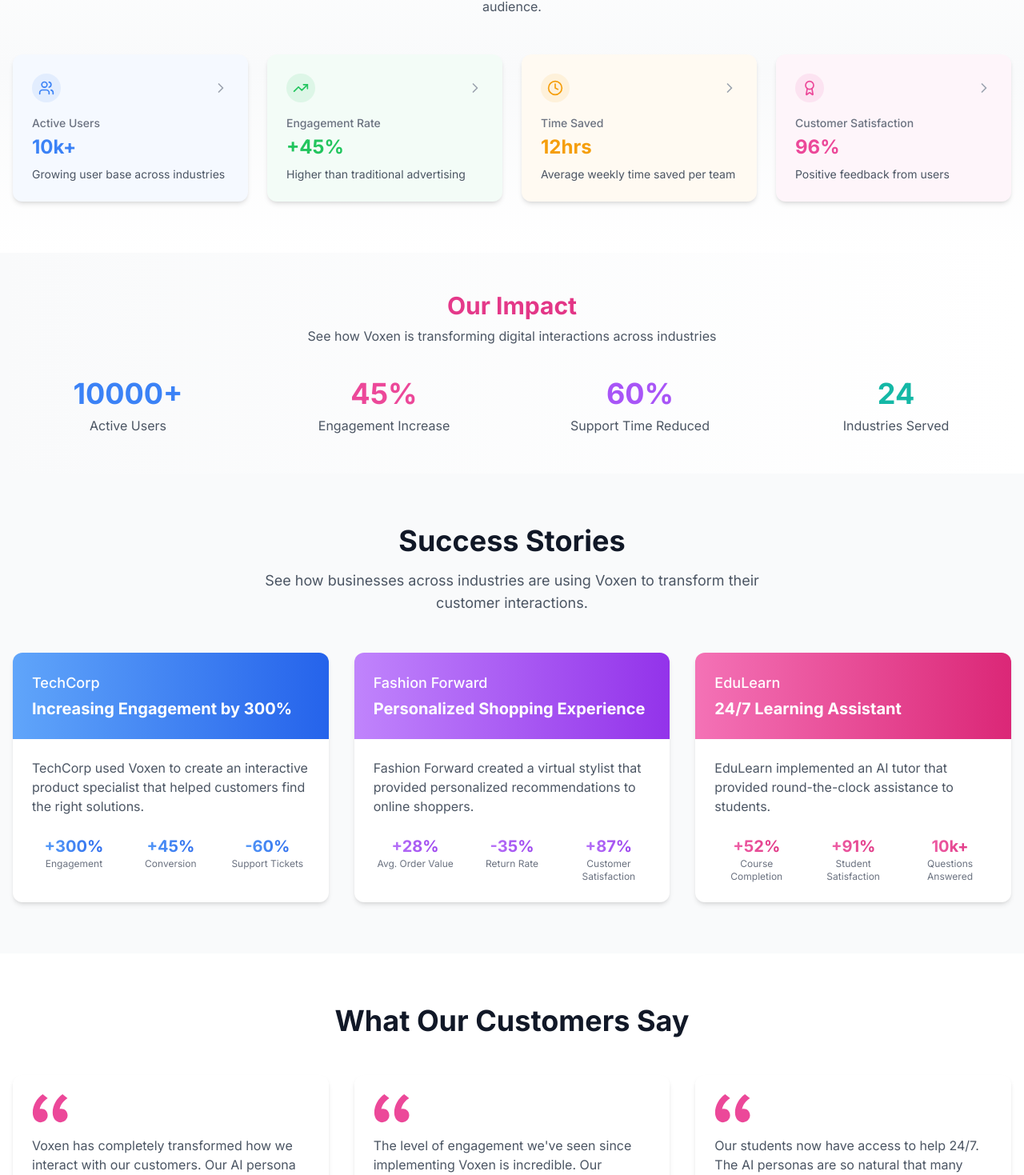
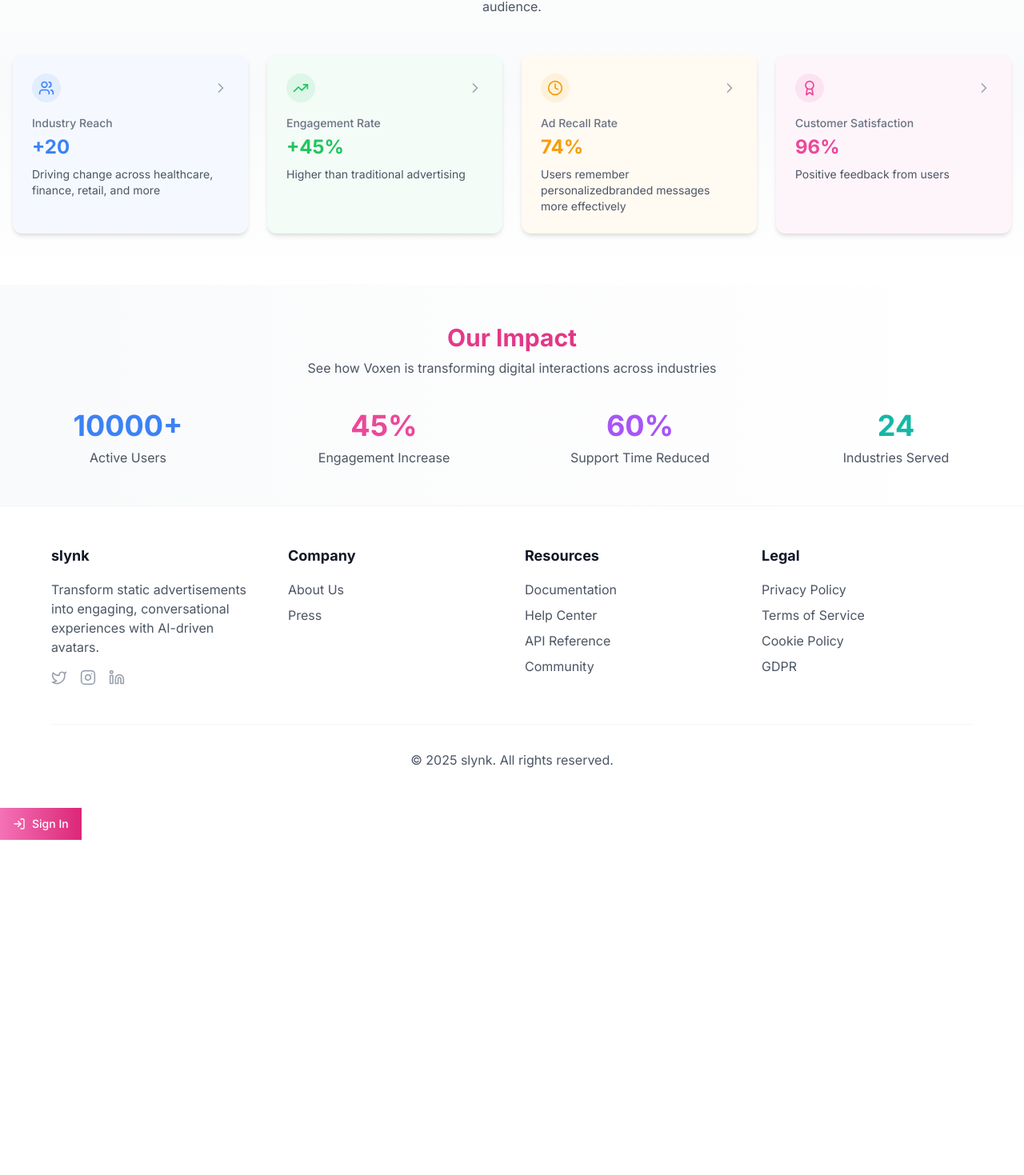
Before and after one commit to zhan4808/slynk, a Next.js app in the folder slynkwebsite/: page /customers in a window 1280 px wide. Shown: the part 1328-2797 px from the top of the page at 80% size. After the commit the page ends 2378 px from the top, so only its background shows below. Built offline with nearby package versions, Linux system fonts and the light colour scheme.

Commit message:
content changes on home + customers

```diff
--- a/slynkwebsite/app/customers/page.tsx
+++ b/slynkwebsite/app/customers/page.tsx
@@ -12,6 +12,7 @@ import { PersistentSignInButton } from "@/components/persistent-sign-in-button"
 import { AnimatedGradientBackground } from "@/components/animated-gradient-background"
 import { ScrollingInfographic } from "@/components/scrolling-infographic"
 import { AnimatedStats } from "@/components/animated-stats"
+import Link from "next/link"
 
 export default function CustomersPage() {
   const [showNavbar, setShowNavbar] = useState(false)
@@ -42,10 +43,10 @@ export default function CustomersPage() {
       <AnimatedStats />
 
       {/* Case Studies */}
-      <CaseStudiesSection />
+      {/*<CaseStudiesSection />*/}
 
       {/* Testimonials */}
-      <TestimonialsSection />
+      {/*<TestimonialsSection />*/}
 
       <Footer />
       <PersistentSignInButton onSignInClick={() => setIsSignInOpen(true)} />
@@ -77,11 +78,12 @@ function HeroSection() {
             Transform Your <span className="text-pink-500">Customer Experience</span>
           </h1>
           <p className="mx-auto mb-10 max-w-2xl text-xl text-gray-600">
-            See how businesses are using Voxen to create meaningful connections with their audience through AI-powered
+            See how businesses are using slynk to create meaningful connections with their audience through AI-powered
             virtual spokespersons.
           </p>
 
           <div className="flex flex-wrap justify-center gap-4">
+            <Link href="/create">
               <motion.div
                 whileHover={{ scale: 1.05 }}
                 whileTap={{ scale: 0.95 }}
@@ -90,6 +92,7 @@ function HeroSection() {
                 Get Started
                 <ArrowRight size={16} />
               </motion.div>
+            </Link>
           </div>
         </motion.div>
       </div>
@@ -180,7 +183,12 @@ function ProcessSection() {
   )
 }
 
-function ProcessStep({ step, index, inView, isLast }) {
+function ProcessStep({ step, index, inView, isLast }: {
+  step: any;
+  index: number;
+  inView: boolean;
+  isLast: boolean;
+}) {
   const isEven = index % 2 === 0
   const delay = 0.2 + index * 0.2
 
@@ -226,7 +234,7 @@ function ProcessStep({ step, index, inView, isLast }) {
     </div>
   )
 }
-
+{/*
 function CaseStudiesSection() {
   const [ref, inView] = useInView({
     triggerOnce: true,
@@ -238,36 +246,13 @@ function CaseStudiesSection() {
       company: "TechCorp",
       title: "Increasing Engagement by 300%",
       description:
-        "TechCorp used Voxen to create an interactive product specialist that helped customers find the right solutions.",
+        "TechCorp used slynk to create an interactive product specialist that helped customers find the right solutions.",
       stats: [
         { label: "Engagement", value: "+300%" },
         { label: "Conversion", value: "+45%" },
         { label: "Support Tickets", value: "-60%" },
       ],
       gradient: "from-blue-400 to-blue-600",
-    },
-    {
-      company: "Fashion Forward",
-      title: "Personalized Shopping Experience",
-      description:
-        "Fashion Forward created a virtual stylist that provided personalized recommendations to online shoppers.",
-      stats: [
-        { label: "Avg. Order Value", value: "+28%" },
-        { label: "Return Rate", value: "-35%" },
-        { label: "Customer Satisfaction", value: "+87%" },
-      ],
-      gradient: "from-purple-400 to-purple-600",
-    },
-    {
-      company: "EduLearn",
-      title: "24/7 Learning Assistant",
-      description: "EduLearn implemented an AI tutor that provided round-the-clock assistance to students.",
-      stats: [
-        { label: "Course Completion", value: "+52%" },
-        { label: "Student Satisfaction", value: "+91%" },
-        { label: "Questions Answered", value: "10k+" },
-      ],
-      gradient: "from-pink-400 to-pink-600",
     },
   ]
 
@@ -309,7 +294,7 @@ function CaseStudiesSection() {
               <div className="p-6">
                 <p className="mb-6 text-gray-600">{study.description}</p>
                 <div className="grid grid-cols-3 gap-4">
-                  {study.stats.map((stat) => (
+                  {study.stats?.map((stat) => (
                     <div key={stat.label} className="text-center">
                       <p
                         className={`text-xl font-bold bg-gradient-to-r ${study.gradient} bg-clip-text text-transparent`}
@@ -328,7 +313,8 @@ function CaseStudiesSection() {
     </section>
   )
 }
-
+  */}
+{/*
 function TestimonialsSection() {
   const [ref, inView] = useInView({
     triggerOnce: true,
@@ -408,3 +394,4 @@ function TestimonialsSection() {
     </section>
   )
 }
+*/}
--- a/slynkwebsite/components/contact-section.tsx
+++ b/slynkwebsite/components/contact-section.tsx
@@ -38,11 +38,7 @@ export function ContactSection() {
               <div className="space-y-4">
                 <div className="flex items-center gap-3">
                   <Mail className="h-5 w-5 text-pink-500" />
-                  <span className="text-gray-700">hello@voxen.com</span>
-                </div>
-                <div className="flex items-center gap-3">
-                  <Phone className="h-5 w-5 text-pink-500" />
-                  <span className="text-gray-700">+1 (555) 123-4567</span>
+                  <span className="text-gray-700">slynkinfo@gmail.com</span>
                 </div>
                 <div className="flex items-center gap-3">
                   <MapPin className="h-5 w-5 text-pink-500" />
--- a/slynkwebsite/components/features-section.tsx
+++ b/slynkwebsite/components/features-section.tsx
@@ -5,6 +5,7 @@ import { useInView } from "react-intersection-observer"
 import { useEffect, useState } from "react"
 import { motion } from "framer-motion"
 import { AnimatedIcon } from "@/components/animated-icon"
+import Link from "next/link"
 
 export function FeaturesSection() {
   const [isVisible, setIsVisible] = useState(false)
@@ -130,8 +131,11 @@ export function FeaturesSection() {
                     transition={{ type: "spring", stiffness: 400 }}
                   >
                     {feature.align === "right" && <ArrowRight size={14} />}
-                    <span>Learn more</span>
-                    {feature.align === "left" && <ArrowRight size={14} />}
+                    <Link href="/customers" className="flex items-center gap-1.5">
+                      <span>Learn more</span>
+                      {feature.align === "left" && <ArrowRight size={14} />}
+                    </Link>
+                    {feature.align === "right" && <ArrowRight size={14} />}
                   </motion.div>
                 </div>
               </div>
--- a/slynkwebsite/components/scrolling-infographic.tsx
+++ b/slynkwebsite/components/scrolling-infographic.tsx
@@ -17,9 +17,9 @@ export function ScrollingInfographic() {
 
   const stats = [
     {
-      title: "Active Users",
-      value: "10k+",
-      description: "Growing user base across industries",
+      title: "Industry Reach",
+      value: "+20",
+      description: "Driving change across healthcare, finance, retail, and more",
       icon: <Users className="h-5 w-5 text-blue-500" />,
       color: "bg-blue-500",
     },
@@ -31,9 +31,9 @@ export function ScrollingInfographic() {
       color: "bg-green-500",
     },
     {
-      title: "Time Saved",
-      value: "12hrs",
-      description: "Average weekly time saved per team",
+      title: "Ad Recall Rate",
+      value: "74%",
+      description: "Users remember personalizedbranded messages more effectively",
       icon: <Clock className="h-5 w-5 text-amber-500" />,
       color: "bg-amber-500",
     },
--- a/slynkwebsite/components/story-section.tsx
+++ b/slynkwebsite/components/story-section.tsx
@@ -20,13 +20,12 @@ export function StorySection() {
 
   const timelineItems = [
     {
-      year: "2020",
+      year: "February 2025",
       title: "The Beginning",
-      description: "Founded by a team passionate about storytelling and technology.",
+      description: "Slynk was founded by a team of entrepreneurs who are passionate about creating meaningful connections between brands and consumers.",
     },
-    { year: "2021", title: "First Prototype", description: "Developed our first AI-driven virtual spokesperson." },
-    { year: "2022", title: "Market Launch", description: "Released our platform to select partners." },
-    { year: "2023", title: "Global Expansion", description: "Expanded our services worldwide." },
+    { year: "March 2025", title: "First Prototype", description: "Developed our app more and continued to work on the platform." },
+    { year: "April 2025", title: "Launch", description: "Expanded our services and launched the platform to the public." },
   ]
 
   return (
```
Also changed, not shown: slynkwebsite/components/footer.tsx (+22 -19 lines). Lines whose indentation alone changed are shown as unchanged.
